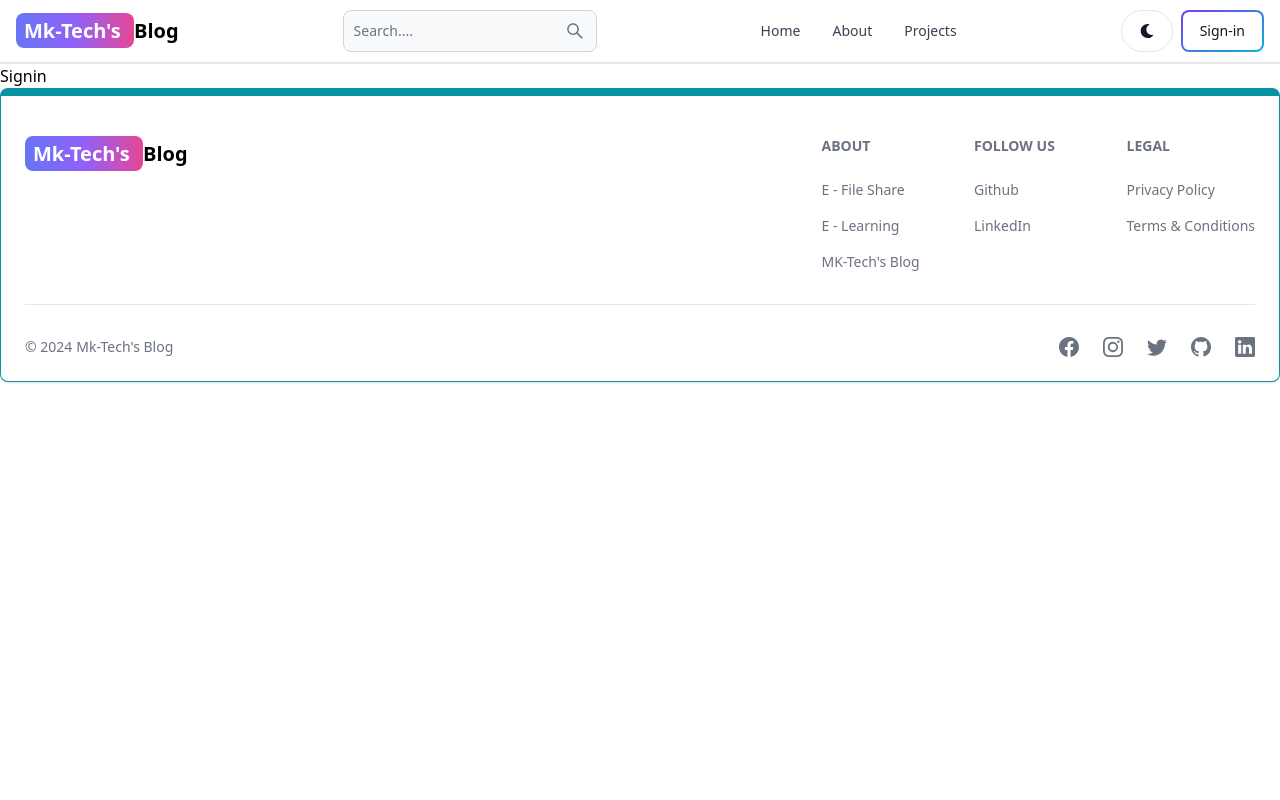
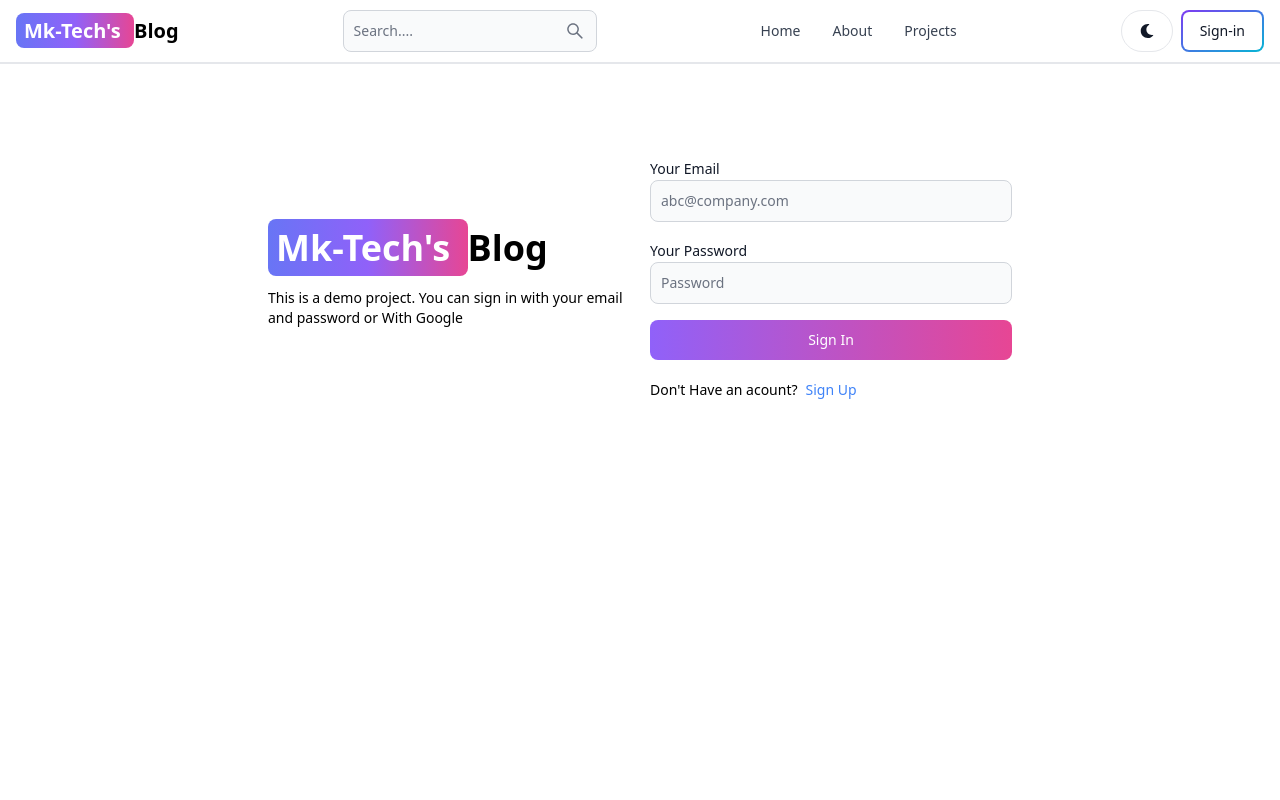
Before and after one commit to MK-TECH-CODES/MERN-BLOG, a React (Vite) app in the folder client/: page /sign-in in a window 1280 px wide. Shown: the top 800 px of the page. Built offline with nearby package versions, Linux system fonts and the light colour scheme.

Commit message:
complete Sign In functions

```diff
--- a/client/src/pages/signin.jsx
+++ b/client/src/pages/signin.jsx
@@ -1,5 +1,115 @@
-import React from "react";
+import { Label, TextInput, Button, Alert, Spinner } from "flowbite-react";
+import React, { useState } from "react";
+import { Link, useNavigate } from "react-router-dom";
 
 export default function signin() {
-  return <div>Signin</div>;
+  const [formdata, setformData] = useState({});
+  const [errorMessage, seterrorMessaege] = useState(null);
+  const [loading, setloding] = useState(false);
+  const navigate = useNavigate();
+
+  const handlechange = (e) => {
+    setformData({ ...formdata, [e.target.id]: e.target.value.trim() });
+  };
+
+  const handlesubmit = async (e) => {
+    e.preventDefault();
+
+    if (!formdata.email || !formdata.password) {
+      return seterrorMessaege("Please fill all the fields.");
+    }
+
+    try {
+      setloding(true);
+
+      const res = await fetch("/api/auth/signin", {
+        method: "POST",
+        headers: { "content-Type": "application/json" },
+        body: JSON.stringify(formdata),
+      });
+      const data = await res.json();
+      if (data.success === false) {
+        setloding(false);
+        return seterrorMessaege(data.message);
+      }
+      setloding(false);
+      if (res.ok) {
+        navigate("/");
+      }
+    } catch (error) {
+      setloding(false);
+      seterrorMessaege(error.message);
+      setloding(true);
+    }
+  };
+
+  return (
+    <div className="min-h-screen mt-20">
+      <div className="flex p-3 max-w-3xl mx-auto flex-col md:flex-row md:items-center gap-5">
+        {/* Left */}
+        <div className="flex-1">
+          <Link to="/" className="text-4xl font-bold dark:text-white">
+            <span className="px-2 py-1 bg-gradient-to-r from-indigo-500 via-purple-500 to-pink-500 rounded-lg text-white">
+              Mk-Tech's{" "}
+            </span>
+            Blog
+          </Link>
+          <p className="text-sm mt-5">
+            This is a demo project. You can sign in with your email and password
+            or With Google
+          </p>
+        </div>
+
+        {/* Right*/}
+        <div className="flex-1">
+          <form className="flex flex-col gap-4" onSubmit={handlesubmit}>
+            <div>
+              <Label value="Your Email" />
+              <TextInput
+                type="email"
+                placeholder="abc@company.com"
+                id="email"
+                onChange={handlechange}
+              />
+            </div>
+            <div>
+              <Label value="Your Password" />
+              <TextInput
+                type="password"
+                placeholder="Password"
+                id="password"
+                onChange={handlechange}
+              />
+            </div>
+
+            <Button
+              gradientDuoTone={"purpleToPink"}
+              type="submit"
+              disabled={loading}
+            >
+              {loading ? (
+                <>
+                  <Spinner size={"sm"} />
+                  <span className="pl-3">Loading ...</span>{" "}
+                </>
+              ) : (
+                "Sign In"
+              )}
+            </Button>
+          </form>
+          <div className="flex gap-2 text-sm mt-5">
+            <span>Don't Have an acount?</span>
+            <Link to="/sign-up" className="text-blue-500">
+              Sign Up
+            </Link>
+          </div>
+          {errorMessage && (
+            <Alert className="mt-5" color={"failure"}>
+              {errorMessage}
+            </Alert>
+          )}
+        </div>
+      </div>
+    </div>
+  );
 }
```
